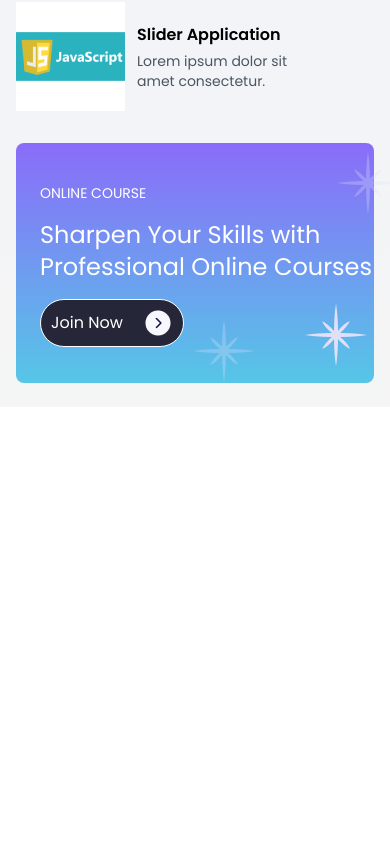
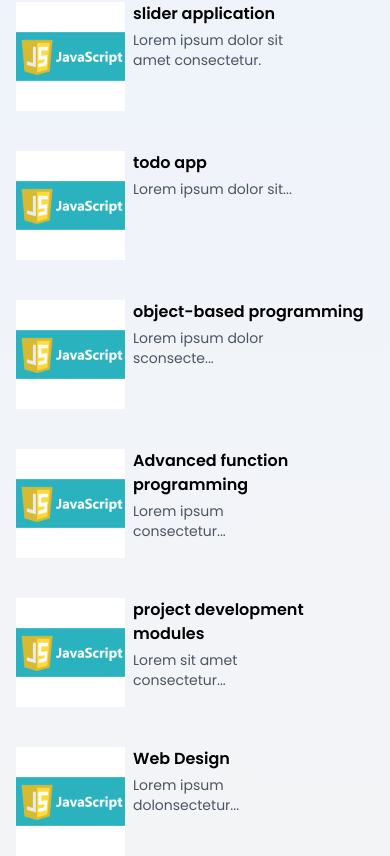
Before and after one commit to Deyjuwon/Sinar, a React (Vite) app: page /courses in a window 390 px wide. Shown: the part 988-1844 px from the top of the page. Before the commit the page ends 1395 px from the top, so only its background shows below. Built offline with nearby package versions, Linux system fonts and the light colour scheme.

Commit message:
courses page responsiveness

```diff
--- /dev/null
+++ b/src/Components/ListCourseCard.jsx
@@ -0,0 +1,16 @@
+import React from 'react'
+import rec55 from '../assets/Rectangle 55.png'
+
+const ListCourseCard = (props) => {
+  return (
+    <div className='flex gap-2'>
+        <img src={rec55} alt="" className='bg-white' />
+        <div className='flex w-full flex-col gap-1'>
+            <p className=' text-base font-semibold'>{props.course}</p>
+            <p className='text-gray-600 text-sm  w-2/3'>{props.details}</p>
+        </div>
+    </div>
+  )
+}
+
+export default ListCourseCard
--- a/src/Components/ListCourses.jsx
+++ b/src/Components/ListCourses.jsx
@@ -4,20 +4,32 @@ import courseList from '../courseList'
 import arrow from '../assets/arrow-circle-right.png'
 import sparkle1 from '../assets/sparkler (1) 6.png'
 import sparkle2 from '../assets/sparkler (1) 1.png'
+import ListCourseCard from './ListCourseCard'
 
 const ListCourses = () => {
   return (
     <div className='py-6 px-4 flex flex-col gap-4'>
         <p className='text-2xl text-btnBlue '>List Courses</p>
+        <div className='flex gap-10 flex-col '>
+          {
+            courseList.map((item, index) => (
+              <ListCourseCard
+                key={index}
+                course={item.course}
+                details={item.details}
+              />
+            ) )
+          }
+        </div>
 
 
-        <div className='flex gap-3 items-center'>
+        {/* <div className='flex gap-3 items-center'>
            <img src={rec55} alt="" className='bg-white' />
             <div className='flex flex-col gap-1'>
                 <p className=' text-base font-semibold'>Slider Application</p>
                 <p className='text-gray-600 text-sm  w-2/3'>Lorem ipsum dolor sit amet consectetur.</p>
             </div>
-        </div>
+        </div> */}
 
         <div className='w-full h-60  mt-4 bg-gradient-to-b from-bg-purple  to-bg-blue rounded-lg flex flex-col gap-4 text-white pt-10 pl-6 relative'>
             <p className='text-sm'>ONLINE COURSE</p>
--- a/src/Pages/Courses.jsx
+++ b/src/Pages/Courses.jsx
@@ -8,9 +8,12 @@ const Courses = () => {
   return (
     <div>
         <Header />
-        <CourseSearch />
-        <CourseDetails />
-        <ListCourses />
+        <div className='md:w-3/4 md:m-auto'>
+          <CourseSearch />
+          <CourseDetails />
+          <ListCourses />
+        </div>
+
     </div>
   )
 }
--- a/src/courseList.js
+++ b/src/courseList.js
@@ -10,31 +10,31 @@ const courseList = [
     {
         id: 2,
         course: 'todo app',
-        details: 'Lorem ipsum dolor sit amet consectetur.'
+        details: 'Lorem ipsum dolor sit...'
 
 
     },
     {
         id: 3,
         course: 'object-based programming',
-        details: 'Lorem ipsum dolor sit amet consectetur.'
+        details: 'Lorem ipsum dolor sconsecte...'
 
     },
     {
         id: 4,
         course: 'Advanced function programming',
-        details: 'Lorem ipsum dolor sit amet consectetur.'
+        details: 'Lorem ipsum  consectetur...'
 
     },
     {
         id: 5,
         course: 'project development modules',
-        details: 'Lorem ipsum dolor sit amet consectetur.'
+        details: 'Lorem sit amet consectetur...'
     },
     {
         id: 6,
         course: 'Web Design',
-        details: 'Lorem ipsum dolor sit amet consectetur.'
+        details: 'Lorem ipsum dolonsectetur...'
 
     },
 
```
